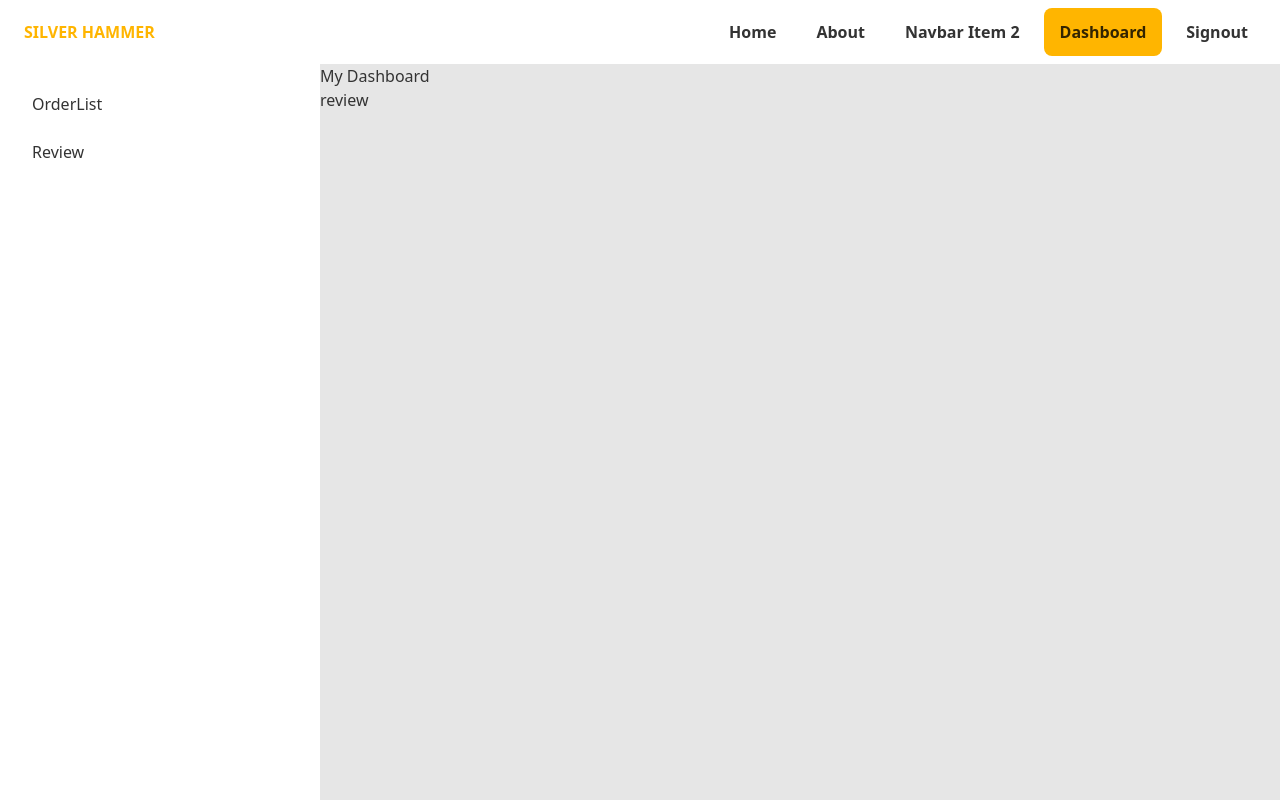
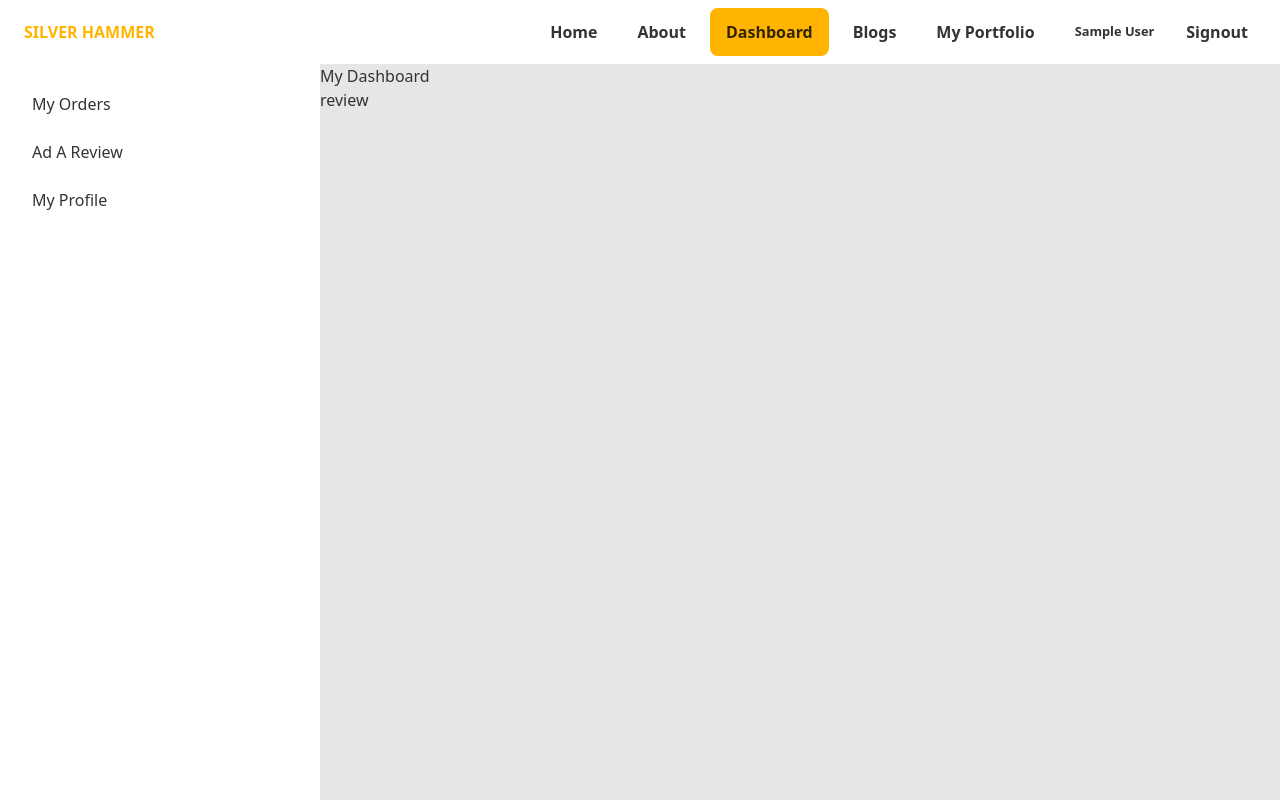
Before and after one commit to DaloarHossan/Silver-hammer-client, a React (Create React App) app: page /dashboard/review in a window 1280 px wide. Built offline with nearby package versions, Linux system fonts and the light colour scheme; no server answers; sample sign-in values are in the browser's storage.

Commit message:
jwt-verify

```diff
--- a/package.json
+++ b/package.json
@@ -17,6 +17,7 @@
     "react-router-dom": "^6.3.0",
     "react-scripts": "5.0.1",
     "react-toastify": "^9.0.1",
+    "stripe": "^9.5.0",
     "sweetalert": "^2.1.2",
     "web-vitals": "^2.1.4"
   },
--- a/src/Hooks/useToken.js
+++ b/src/Hooks/useToken.js
@@ -10,6 +10,7 @@ const useToken=(user)=>{
 			fetch(`http://localhost:5000/users/${email}`,{
 				method: 'PUT',
 				headers:{
+
 					'content-type': 'application/json'
 				},
 			})
--- a/src/Pages/Checkout/Checkout.js
+++ b/src/Pages/Checkout/Checkout.js
@@ -15,7 +15,12 @@ const Checkout = () => {
   const [orderQuantity,setOrderQuantity]= useState(0);
   const [product, setProduct] = useState([]);
   useEffect(() => {
-    fetch(`http://localhost:5000/products/${id}`)
+    fetch(`http://localhost:5000/products/${id}`,{
+      method: 'GET',
+      headers: {
+        authorization: `Bearer ${localStorage.getItem('accessToken')}`
+    }
+    })
       .then((res) => res.json())
       .then((data) => setProduct(data));
   }, []);
@@ -42,13 +47,17 @@ const Checkout = () => {
       productName:name,
       productImg:img,
       quantity:orderQuantity,
+      price:orderQuantity*price,
       address:data.address,
       phone:data.phone,
     }
     fetch('http://localhost:5000/orders',{
       method: 'POST',
       headers: {
+        authorization: `Bearer ${localStorage.getItem('accessToken')}`,
+
         'content-type': 'application/json'
+
       },
       body: JSON.stringify(orderInfo)
     })
--- a/src/Pages/Dashboard/Dashboard.js
+++ b/src/Pages/Dashboard/Dashboard.js
@@ -20,8 +20,9 @@ const Dashboard = () => {
     <label for="my-drawer-2" class="drawer-overlay"></label>
     <ul class="menu p-4 overflow-y-auto w-80 bg-base-100 text-base-content">
       {/* <!-- Sidebar content here --> */}
-      <li><Link to='/dashboard'>OrderList</Link></li>
-      <li><Link to='/dashboard/review'>Review</Link></li>
+      <li><Link to='/dashboard'>My Orders</Link></li>
+      <li><Link to='/dashboard/review'>Ad A Review</Link></li>
+      <li><Link to='/dashboard/profile'>My Profile</Link></li>
     </ul>
 
   </div>
--- /dev/null
+++ b/src/Pages/Payment/Payment.js
@@ -0,0 +1,11 @@
+import React from 'react';
+
+const Payment = () => {
+	return (
+		<div>
+			<h1>payment</h1>
+		</div>
+	);
+};
+
+export default Payment;
--- a/src/component/DashboardComponent/OrderList.js
+++ b/src/component/DashboardComponent/OrderList.js
@@ -1,18 +1,20 @@
 import React from "react";
 import { useAuthState } from "react-firebase-hooks/auth";
 import { useQuery } from "react-query";
+import { Link } from "react-router-dom";
 import swal from "sweetalert";
 import auth from "../../firebase.config";
-
-
-
 import Loading from "../SharedComponent/Loading";
-
 const OrderList = () => {
   const [user] = useAuthState(auth);
   const email = user.email;
   const { data: orderList, isLoading,refetch } = useQuery("orderList", () =>
-    fetch(`http://localhost:5000/orders/${email}`).then((res) => {
+    fetch(`http://localhost:5000/orders/${email}`,{
+      method: "GET",
+      headers: {
+        authorization: `Bearer ${localStorage.getItem('accessToken')}`
+    }
+    }).then((res) => {
       const result = res.json();
       return result;
     })
@@ -33,7 +35,11 @@ const OrderList = () => {
 		if (willDelete) {
 		  fetch(`http://localhost:5000/orders/${id}`,{
 			  method: "DELETE",
-		  })
+        headers: {
+          authorization: `Bearer ${localStorage.getItem('accessToken')}`
+      }
+		  },
+      )
 		  .then(res=>res.json())
 		  swal("Your order has been deleted!", {
 			icon: "success",
@@ -95,6 +101,12 @@ const OrderList = () => {
                     >
 
                     </th>
+                    <th
+                      scope="col"
+                      class="text-sm font-medium text-gray-900 px-6 py-4 text-left"
+                    >
+
+                    </th>
                   </tr>
                 </thead>
                 <tbody>
@@ -124,7 +136,10 @@ const OrderList = () => {
                          <h3>{order.quantity}</h3>
                         </td>
                         <td class="text-sm text-gray-900 font-light px-6 py-4 whitespace-nowrap">
-						<button onClick={()=>orderDelete(order._id)} class="btn btn-xs">Delete</button>
+                         <p><Link to={`/dashboard/payment/${order._id}`}><button class="btn btn-xs btn-success" >Pay</button></Link></p>
+                        </td>
+                        <td class="text-sm text-gray-900 font-light px-6 py-4 whitespace-nowrap">
+						<button onClick={()=>orderDelete(order._id)} class="btn btn-xs bg-red-600">Cancel</button>
                         </td>
                       </tr>
                   ))}
--- /dev/null
+++ b/src/component/HomeComponent/OnlineReview.js
@@ -0,0 +1,11 @@
+import React from 'react';
+
+const OnlineReview = () => {
+	return (
+		<div>
+
+		</div>
+	);
+};
+
+export default OnlineReview;
--- a/src/component/SharedComponent/Navbar.js
+++ b/src/component/SharedComponent/Navbar.js
@@ -17,17 +17,20 @@ const Navbar = ({children}) => {
       <li>
         <NavLink className='rounded-lg mr-2' to='/about'>About</NavLink>
       </li>
-      <li>
-        <NavLink className='rounded-lg mr-2' to='/nav'>Navbar Item 2</NavLink>
-      </li>
+
       <li>
         {
           user &&  <NavLink className='rounded-lg mr-2' to='/dashboard'>Dashboard</NavLink>
-
         }
       </li>
       <li>
-        { user?<button onClick={signout} className='font-semibold rounded-lg mr-2'>Signout</button>:<NavLink className='rounded-lg mr-2' to='/login'>Login</NavLink>}
+        <NavLink className='rounded-lg mr-2' to='/blogs'>Blogs</NavLink>
+      </li>
+      <li>
+        <NavLink className='rounded-lg mr-2' to='/portfolio'>My Portfolio</NavLink>
+      </li>
+      <li>
+        { user?<><small>{user.displayName}</small><button onClick={signout} className='font-semibold rounded-lg mr-2'>Signout</button></>:<NavLink className='rounded-lg mr-2' to='/login'>Login</NavLink>}
       </li>
     </>
   );
```
Also changed, not shown: 1 other file (tests, documents, lock files or other folders).
